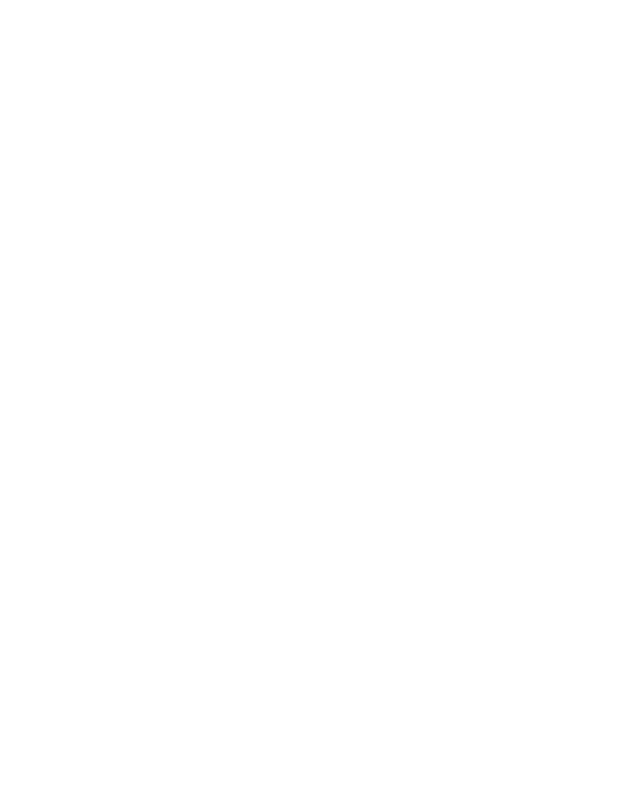
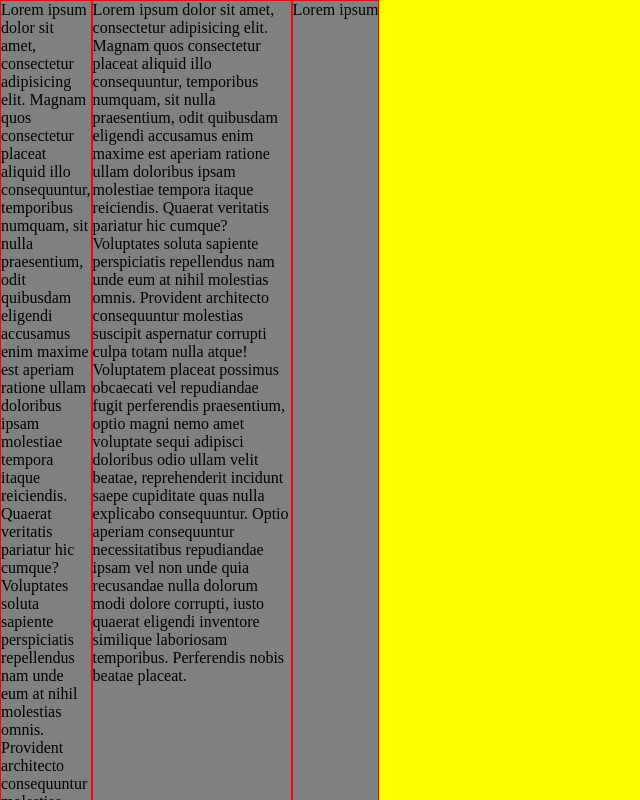
Before and after one commit to BosimovJaloliddin/JavaScript-homeworks-, a plain HTML site: page Amalyot/index.html in a window 1280 px wide. Shown: the top 800 px of the page, without its empty margins (0-640 px from the left). Drawn offline with Linux system fonts and the light colour scheme.

Commit message:
amalyot grid

```diff
--- a/Amalyot/index.html
+++ b/Amalyot/index.html
@@ -12,6 +12,31 @@
 
 <body>
 
+    <div class="grid">
+        <div class="wrapper-grid">
+            <div class="item">Lorem ipsum dolor sit amet, consectetur adipisicing elit. Magnam quos consectetur placeat
+                aliquid illo consequuntur, temporibus numquam, sit nulla praesentium, odit quibusdam eligendi accusamus
+                enim maxime est aperiam ratione ullam doloribus ipsam molestiae tempora itaque reiciendis. Quaerat
+                veritatis pariatur hic cumque? Voluptates soluta sapiente perspiciatis repellendus nam unde eum at nihil
+                molestias omnis. Provident architecto consequuntur molestias suscipit aspernatur corrupti culpa totam
+                nulla atque! Voluptatem placeat possimus obcaecati vel repudiandae fugit perferendis praesentium, optio
+                magni nemo amet voluptate sequi adipisci doloribus odio ullam velit beatae, reprehenderit incidunt saepe
+                cupiditate quas nulla explicabo consequuntur. Optio aperiam consequuntur necessitatibus repudiandae
+                ipsam vel non unde quia recusandae nulla dolorum modi dolore corrupti, iusto quaerat eligendi inventore
+                similique laboriosam temporibus. Perferendis nobis beatae placeat.</div>
+            <div class="item">Lorem ipsum dolor sit amet, consectetur adipisicing elit. Magnam quos consectetur placeat
+                aliquid illo consequuntur, temporibus numquam, sit nulla praesentium, odit quibusdam eligendi accusamus
+                enim maxime est aperiam ratione ullam doloribus ipsam molestiae tempora itaque reiciendis. Quaerat
+                veritatis pariatur hic cumque? Voluptates soluta sapiente perspiciatis repellendus nam unde eum at nihil
+                molestias omnis. Provident architecto consequuntur molestias suscipit aspernatur corrupti culpa totam
+                nulla atque! Voluptatem placeat possimus obcaecati vel repudiandae fugit perferendis praesentium, optio
+                magni nemo amet voluptate sequi adipisci doloribus odio ullam velit beatae, reprehenderit incidunt saepe
+                cupiditate quas nulla explicabo consequuntur. Optio aperiam consequuntur necessitatibus repudiandae
+                ipsam vel non unde quia recusandae nulla dolorum modi dolore corrupti, iusto quaerat eligendi inventore
+                similique laboriosam temporibus. Perferendis nobis beatae placeat.</div>
+            <div class="item">Lorem ipsum</div>
+        </div>
+
 
 
 </body>
--- a/Amalyot/main.css
+++ b/Amalyot/main.css
@@ -2,16 +2,14 @@
 body {
   margin: 0;
   padding: 0;
+  box-sizing: border-box;
 }
-
-.wrapper {
-  max-width: 1440px;
-  height: 1000px;
+.wrapper-grid {
+  display: grid;
+  grid-template-columns: min-content 200px max-content;
+  background-color: yellow;
+}
+.item {
+  background-color: grey;
   border: 1px solid red;
 }
-.box {
-  margin-top: 200px;
-  height: 200px;
-  background-color: red;
-  margin: 1000px auto;
-}
```
